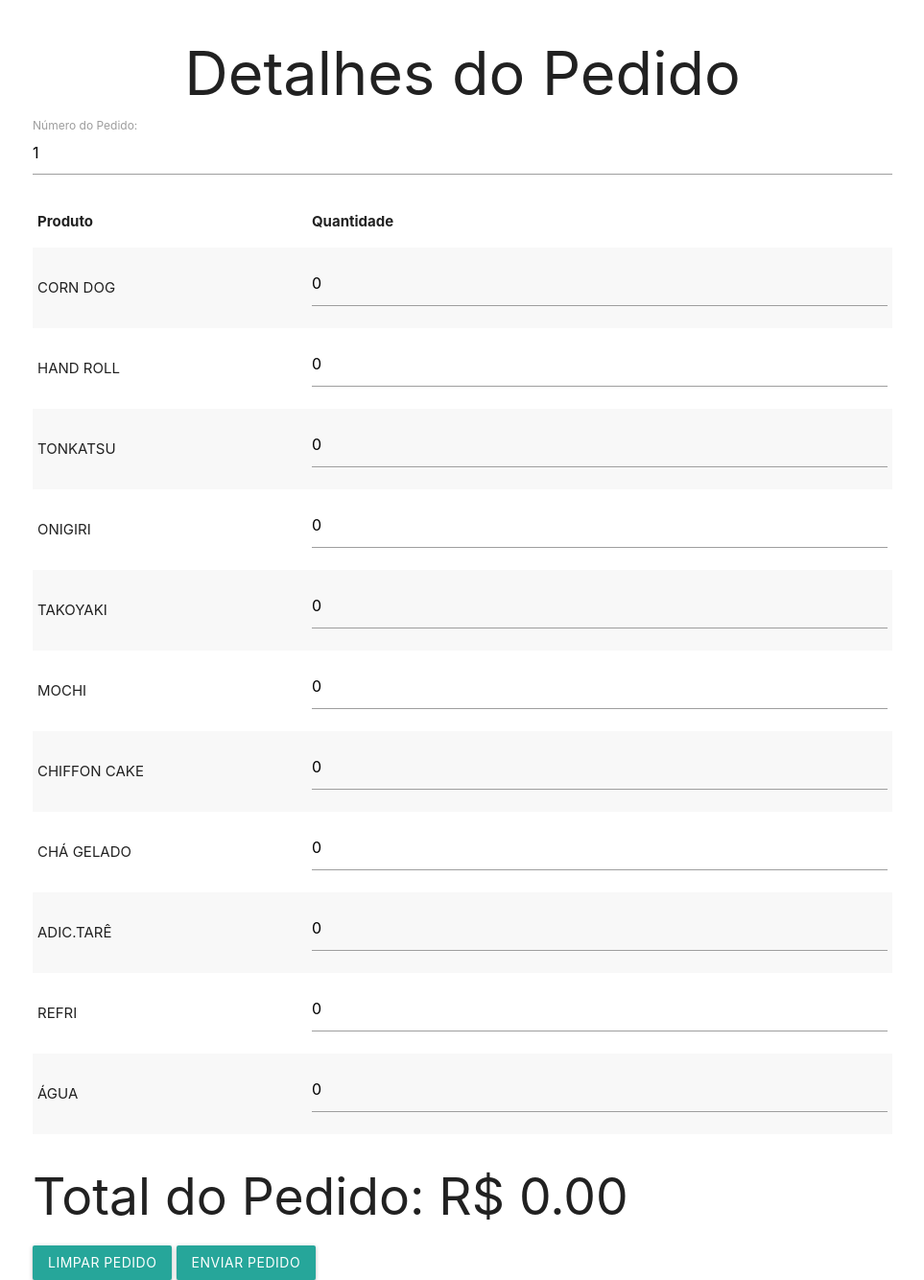
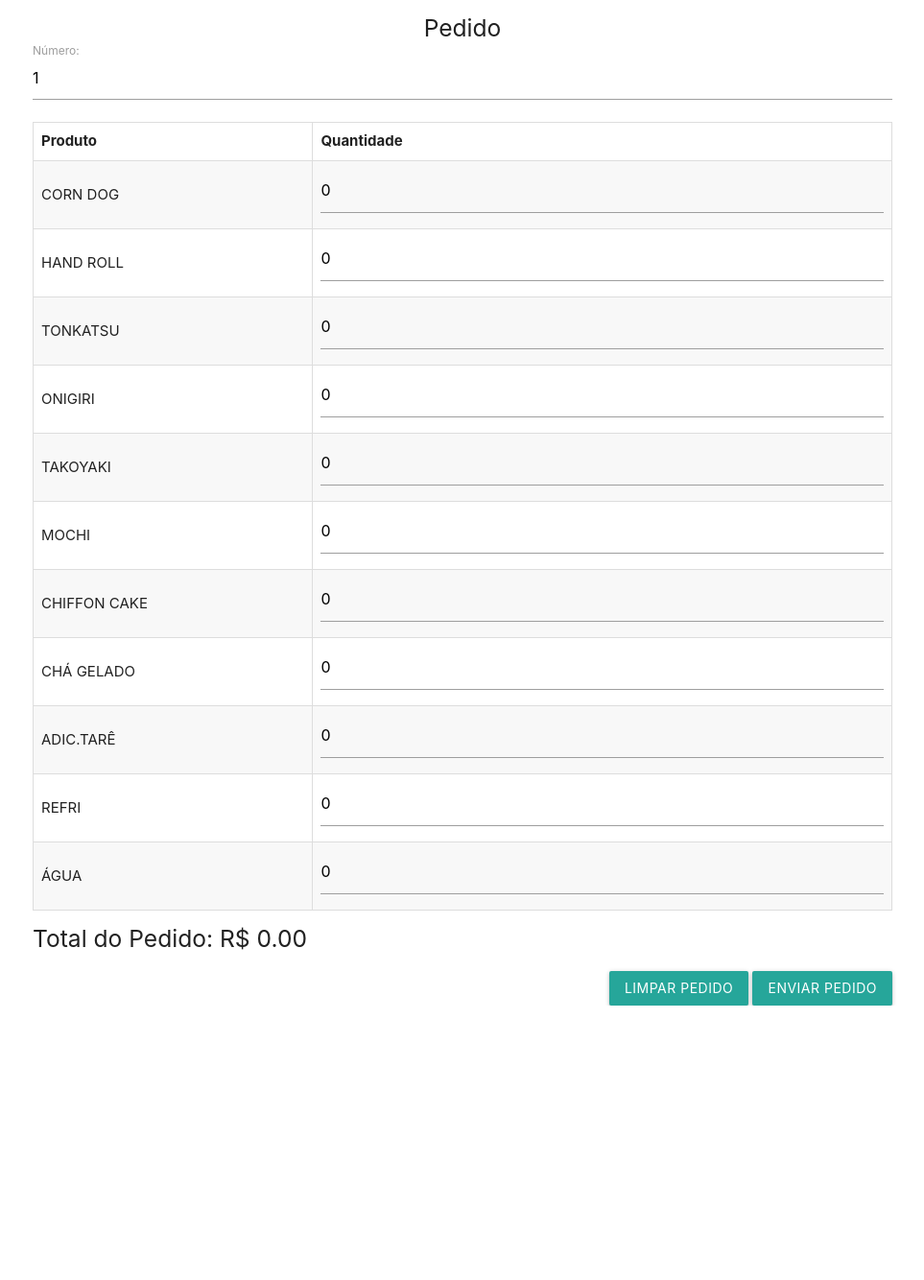
Before and after one commit to paulosandim/feiras-nami, a Flask app: page / in a window 1280 px wide. Shown: the whole page at 96% size, without its empty margins (158-1121 px from the left). After the commit the page ends 1048 px from the top, so only its background shows below. Run offline with Flask 3, Linux system fonts and the light colour scheme.

Commit message:
muda posição dos botões

```diff
--- a/templates/index.html
+++ b/templates/index.html
@@ -8,13 +8,43 @@
     <link href="https://cdnjs.cloudflare.com/ajax/libs/materialize/1.0.0/css/materialize.min.css" rel="stylesheet">
     <!-- Import Google Icons (opcional) -->
     <link href="https://fonts.googleapis.com/icon?family=Material+Icons" rel="stylesheet">
+    <style>
+        /* Estilo para ajustar a espessura das bordas das células da tabela */
+        table.striped {
+            border-collapse: collapse; /* Garante que as bordas das células se colidam */
+        }
+
+        table.striped th, table.striped td {
+            border: 1px solid #ddd; /* Define a espessura da borda das células */
+            padding: 8px; /* Ajusta o padding dentro das células */
+        }
+
+        table.striped tbody tr {
+            height: 20px; /* Ajusta a altura das linhas da tabela */
+        }
+
+        table.striped tbody td {
+            line-height: 20px; /* Ajusta a altura da linha do texto */
+        }
+
+        table.striped tbody td input {
+            height: 15px; /* Ajusta a altura dos campos de entrada */
+            padding: 0; /* Remove o padding para melhor ajuste */
+        }
+
+        /* Estilo para alinhar os botões à direita */
+        .btn-container {
+            text-align: right;
+            margin-top: 20px; /* Adiciona um espaço acima dos botões */
+        }
+    </style>
 </head>
 <body>
     <div class="container">
-        <h1 class="center-align">Detalhes do Pedido</h1>
+        <h5 class="center-align">Pedido</h5>
         <form action="/" method="post" id="pedidoForm">
             <div class="input-field">
-                <label for="numero_pedido">Número do Pedido:</label>
+                <label for="numero_pedido">Número:</label>
                 <input type="number" id="numero_pedido" name="numero_pedido" min="1" value="{{ pedido.numero }}">
             </div>
 
@@ -37,10 +67,12 @@
                 </tbody>
             </table>
 
-            <h2>Total do Pedido: <span id="total_pedido">R$ 0.00</span></h2>
+            <h5>Total do Pedido: <span id="total_pedido">R$ 0.00</span></h5>
 
-            <button type="button" class="btn" onclick="limparPedido()">Limpar Pedido</button>
-            <button type="submit" class="btn">Enviar Pedido</button>
+            <div class="btn-container">
+                <button type="button" class="btn" onclick="limparPedido()">Limpar Pedido</button>
+                <button type="submit" class="btn">Enviar Pedido</button>
+            </div>
         </form>
     </div>
 
```
